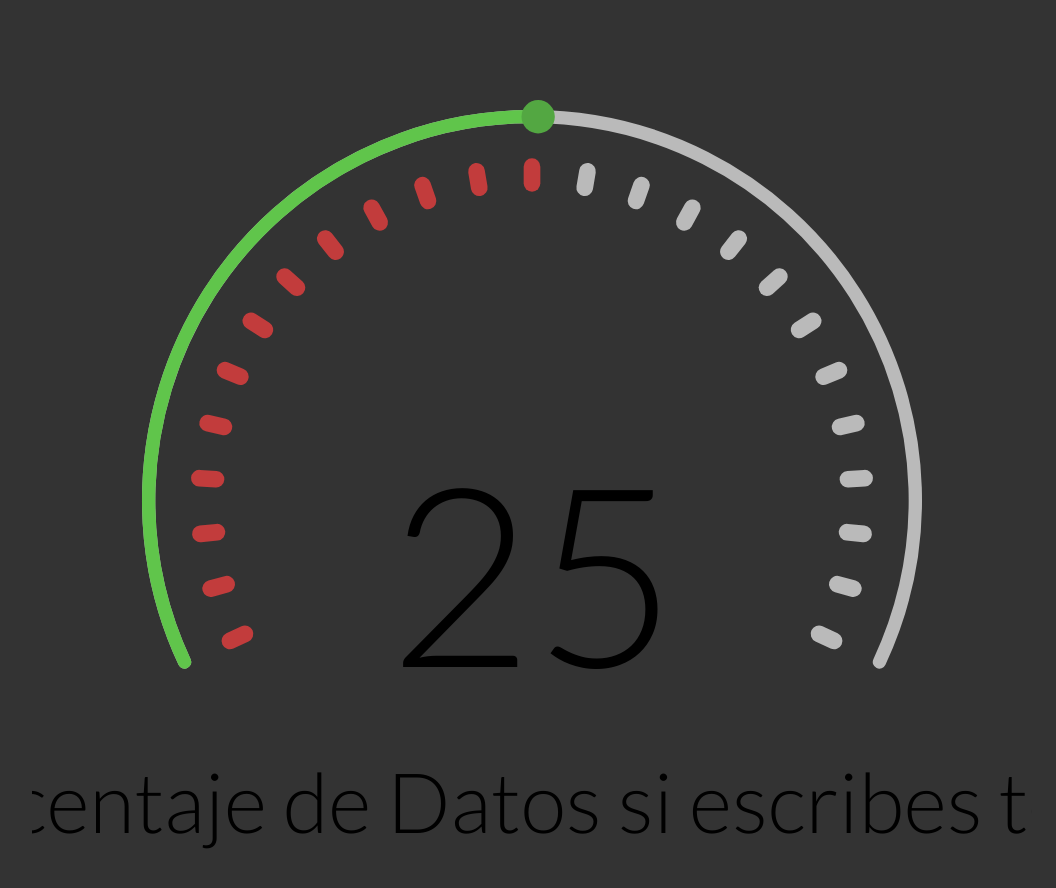
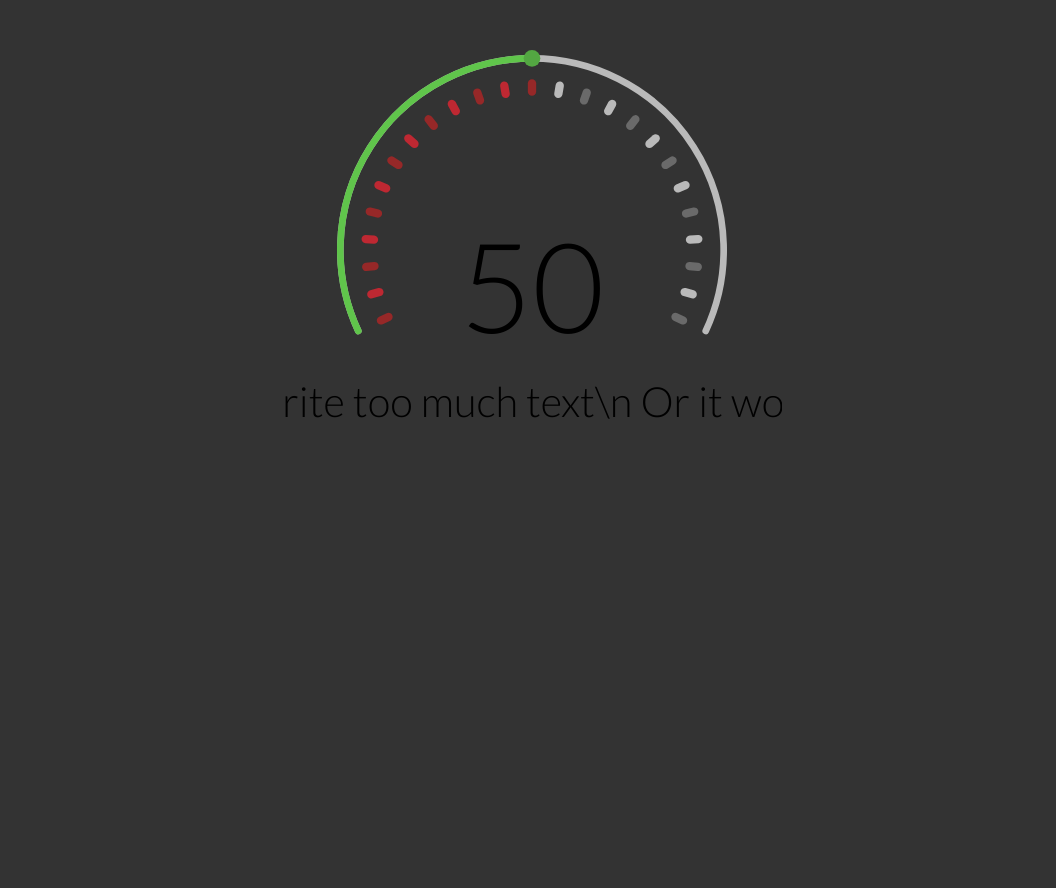
Before and after one commit to aleistrying/react-gauge, a React (Create React App) app in the folder react-gauge/: page / in a window 1280 px wide. Shown: the top 888 px of the page, without its empty margins (108-1164 px from the left). After the commit the page ends 800 px from the top, so only its background shows below. Built offline with nearby package versions, Linux system fonts and the light colour scheme.

Commit message:
improvements to the filling functions, now working on caption multiline

```diff
--- a/react-gauge/src/App.js
+++ b/react-gauge/src/App.js
@@ -6,36 +6,22 @@ import { Gauge } from './components/ReactGauge';
 // let valor = 0;
 // let sum = 1;
 function App() {
-  // setInterval(() => {
-  //   if (valor >= 100 || valor < 0) {
-  //     sum *= -1;
-  //   }
-  //   console.log(valor)
-  //   valor += sum;
-  // // }, 1000);
-  //     <Gauge
-  //       value={26}
-  //       min={0}
-  //       max={100}
-  //       fillBean="#bababa"
-
-  //       gaugeAngle={230}
-  //     />
   return (
     <div className="App">
       <Gauge
         min={0}
-        max={50}
-        value={25}
-        size={1000}
+        max={100}
+        value={50}
+        size={500}
         valueFontSize={15}
         textValue={true}
-        caption="Porcentaje de Datos si escribes texto"
+        caption="Don't write too much text\n Or it wont work"
         captionFontSize={5}
         gaugeAngle={230}
-        fillBean="#bababa"
-        move={true}
-        animationTime={1000000}
+        fillBean={(n) => { return ((n % 2 === 0) ? "#6a6a6a" : "#bababa") }}
+        fillBeanValue={(n) => { return ((n % 2 === 0) ? "rgb(150, 40, 40)" : "rgb(190, 40, 50)") }}
+        move={false}
+        animationTime={10000}
       />
     </div>
   );
--- a/react-gauge/src/components/ReactGauge.jsx
+++ b/react-gauge/src/components/ReactGauge.jsx
@@ -8,6 +8,8 @@ class Gauge extends React.Component {
         this.caption = props.caption || "Eficiencia";
         this.amount = parseInt(props.amount) || 25;
         this.fillBean = props.fillBean || "#bababa";
+        this.fillBeanValue = props.fillBeanValue || "rgb(190, 40, 50)";
+        // this.fillBean = props.fillBean || "#bababa";
         this.barColor = props.barColor || "rgb(96, 197, 75)";
         this.barDotColor = props.barDotColor || "rgba(83, 167, 66,1)";
         this.lineStrokeColor = props.lineStrokeColor || "#bababa";
@@ -89,17 +91,40 @@ class Gauge extends React.Component {
     }
 
     componentDidMount() {
+        if (this.min >= this.max) {
+            // console.log("valor this.minimo no puede ser mayor al this.maximo.");
+            // console.log("this.max", this.max);
+            // console.log("this.min", this.min);
+            this.min = this.max - this.max * 2;
+        }
+        else if (this.state.value > this.max) {
+            // console.log("valor no puede ser mayor al this.maximo.");
+            // console.log("this.max", this.max);
+            // console.log("this.state.value", this.state.value);
+            this.setState(() => ({
+                value: this.max
+            }));
+        }
+        else if (this.state.value < this.min) {
+            // console.log("valor no puede ser menor al this.minimo.");
+            // console.log("this.state.value", this.state.value);
+            // console.log("this.min", this.min);
+            this.setState(() => ({
+                value: this.min
+            }));
+        }
+
         if (this.props.move === true) {
             this.timerID = setInterval(() => {
                 if (this.state.value <= this.min && this.state.moveFactor === -1) {
-                    this.setState((state) => {
-                        state.moveFactor = 1
-                    });
+                    this.setState(() => ({
+                        moveFactor: 1
+                    }));
                 }
                 else if (this.state.value >= this.max && this.state.moveFactor === 1) {
-                    this.setState((state) => {
-                        state.moveFactor = -1
-                    });
+                    this.setState(() => ({
+                        moveFactor: -1
+                    }));
                 }
                 this.moveBar(this.animationSpeed * this.state.moveFactor);
 
@@ -119,10 +144,13 @@ class Gauge extends React.Component {
                     key={i}
                     fill={
                         this.state.value <= (this.max / this.amount) * i
-                            ? typeof this.fillBean
+                            ? (typeof this.fillBean !== "function"
                                 ? this.fillBean
-                                : this.fillBean(i)
-                            : "rgb(194, 60, 60)"
+                                : this.fillBean(i))
+                            : (typeof this.fillBeanValue !== "function"
+                            ? this.fillBeanValue
+                            : this.fillBeanValue(i))
+
                     }
                     transform={`rotate(${i * (this.gaugeAngle / (this.amount - 1)) - this.compensation
                         } ${this.h} ${this.k})
@@ -131,27 +159,8 @@ class Gauge extends React.Component {
                 />
             );
         }
-        console.log(this.beans);
-        //validar errores posibles
-        if (this.min >= this.max) {
-            // console.log("valor this.minimo no puede ser mayor al this.maximo.");
-            // console.log("this.max", this.max);
-            // console.log("this.min", this.min);
-            this.min = this.max - this.max * 2;
-        }
-        if (this.state.value > this.max) {
-            // console.log("valor no puede ser mayor al this.maximo.");
-            // console.log("this.max", this.max);
-            // console.log("this.state.value", this.state.value);
-            this.setState((state) => {
-                state.value = this.max;
-            });
-        }
-        if (this.state.value < this.min) {
-            // console.log("valor no puede ser menor al this.minimo.");
-            // console.log("this.state.value", this.state.value);
-            // console.log("this.min", this.min);
-        }
+        // console.log(this.beans);
+
         this.dotLocation = this.polarToCartesian(
             this.h,
             this.k,
@@ -161,9 +170,6 @@ class Gauge extends React.Component {
         );
         return (
             <svg
-                style={{
-                    border: "1ph solid pink",
-                }}
                 width={this.width}
                 height={this.height}
                 viewBox={[20, 20, 60, 60].join(" ")}
@@ -229,178 +235,4 @@ class Gauge extends React.Component {
     }
 }
 
-// const Gauge = ({
-//     value = 50,
-//     min = 0,
-//     max = 100,
-//     caption = "a",
-//     amount = 25,
-//     fillBean = "#bababa",
-//     barColor = "rgb(96, 197, 75)",
-//     barDotColor = "rgb(83, 167, 66)",
-//     lineStrokeColor = "#bababa",
-//     gaugeAngle = 180,
-//     guideLine = false,
-// }) => {
-//     min = parseFloat(min);
-//     max = parseFloat(max);
-//     value = parseFloat(value);
-//     let dotRadius = 1;
-//     let beans = new Array(amount);
-//     let beanWidth = 1.2;
-//     let beancurve = beanWidth / 2;
-//     let v = 20;
-//     let a = beanWidth * 3;
-//     let h = 50,
-//         k = 50;
-//     let drawBean = `M ${h},${k} a ${beancurve} ${beancurve} 0 0 1 ${beanWidth},0 v ${beanWidth} a ${beancurve} ${beancurve} 0 0 1 -${beanWidth},0 v -${beanWidth} z`;
-//     let compensation = 90;
-
-//     if (gaugeAngle > 180) {
-//         compensation += gaugeAngle / 2 - 90;
-//     } else if (gaugeAngle < 180) {
-//         compensation -= 90 - gaugeAngle / 2;
-//     }
-//     for (let i = 0; i < beans.length; i++) {
-//         beans[i] = (
-//             <path
-//                 id={"gaugeBean" + (i + 1)}
-//                 key={i}
-//                 fill={
-//                     value <= (max / amount) * i
-//                         ? typeof fillBean
-//                             ? fillBean
-//                             : fillBean(i)
-//                         : "rgb(194, 60, 60)"
-//                 }
-//                 transform={`rotate(${i * (gaugeAngle / (beans.length - 1)) - compensation
-//                     } ${h} ${k})
-//                     translate(-${beanWidth / 2} -${v})`}
-//                 d={drawBean} //"M 50,50 a 0.5 0.5 0 0 1 1,0 v 1 a 0.5 0.5 0 0 1 -1,0 v -1 z"
-//             />
-//         );
-//     }
-//     //validar errores posibles
-//     if (min >= max) {
-//         console.log("valor minimo no puede ser mayor al maximo.");
-//         console.log("max", max);
-//         console.log("min", min);
-//         min = max - max * 100;
-//     }
-//     if (value > max) {
-//         console.log("valor no puede ser mayor al maximo.");
-//         console.log("max", max);
-//         console.log("value", value);
-//         value = max;
-//     }
-//     if (value < min) {
-//         console.log("valor no puede ser menor al minimo.");
-//         console.log("value", value);
-//         console.log("min", min);
-//     }
-
-//     function polarToCartesian(centerX, centerY, radius, angleInDegrees) {
-//         var angleInRadians = ((angleInDegrees - 90) * Math.PI) / 180.0;
-
-//         return {
-//             x: centerX + radius * Math.cos(angleInRadians),
-//             y: centerY + radius * Math.sin(angleInRadians),
-//         };
-//     }
-
-//     function describeArc(x, y, radius, startAngle, endAngle) {
-//         var start = polarToCartesian(x, y, radius, endAngle - 90);
-//         var end = polarToCartesian(x, y, radius, startAngle - 90);
-
-//         var arcSweep = endAngle - startAngle <= 180 ? "0" : "1";
-
-//         var d = [
-//             "M",
-//             start.x,
-//             start.y,
-//             "A",
-//             radius,
-//             radius,
-//             0,
-//             arcSweep,
-//             0,
-//             end.x,
-//             end.y,
-//         ].join(" ");
-
-//         return d;
-//     }
-//     return (
-//         <svg
-//             style={{
-//                 border: "1ph solid pink",
-//             }}
-//             width="300"
-//             height="300"
-//             viewBox="0 0 100 100"
-//         >
-//             {beans}
-//             <path
-//                 key="1"
-//                 strokeLinecap="round"
-//                 strokeWidth="0.8"
-//                 fill="none"
-//                 d={describeArc(
-//                     h,
-//                     k,
-//                     a + v,
-//                     90 - gaugeAngle / 2,
-//                     gaugeAngle - gaugeAngle / 2 + 90
-//                 )}
-//                 stroke={lineStrokeColor}
-//             />
-//             <path
-//                 key="2"
-//                 strokeLinecap="round"
-//                 strokeWidth="0.8"
-//                 fill="none"
-//                 d={describeArc(
-//                     h,
-//                     k,
-//                     a + v,
-//                     90 - gaugeAngle / 2,
-//                     gaugeAngle * (value / max) - gaugeAngle / 2 + 90
-//                 )}
-//                 stroke={barColor}
-//             />
-//             {caption ? (
-//                 <text x={h} y={k} id={caption + "id"}>
-//                     caption
-//                 </text>
-//             ) : null}
-//             <circle
-//                 cx={
-//                     polarToCartesian(
-//                         h,
-//                         k,
-//                         a + v,
-//                         gaugeAngle * (value / max) - gaugeAngle / 2
-//                     ).x
-//                 }
-//                 cy={
-//                     polarToCartesian(
-//                         h,
-//                         k,
-//                         a + v,
-//                         gaugeAngle * (value / max) - gaugeAngle / 2
-//                     ).y
-//                 }
-//                 r={dotRadius}
-//                 fill={barDotColor}
-//             />
-//             {guideLine ? (
-//                 <path strokeWidth="0.1" stroke="black" d="M 0 50 h 100" />
-//             ) : null}
-//             {guideLine ? (
-//                 <path strokeWidth="0.1" stroke="black" d="M 50 0 v 100" />
-//             ) : null}
-//         </svg>
-//     );
-// };
-
 export { Gauge };
```
Also changed, not shown: react-gauge/src/App.css (line endings or trailing spaces).
